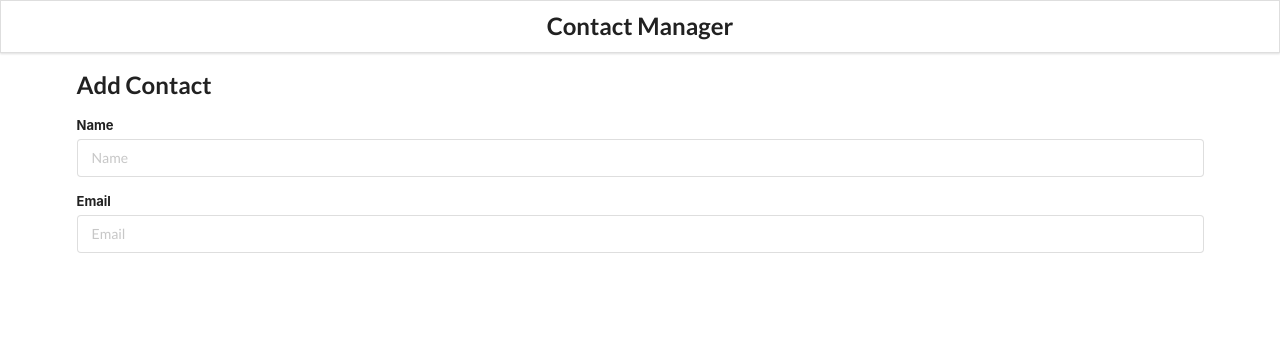
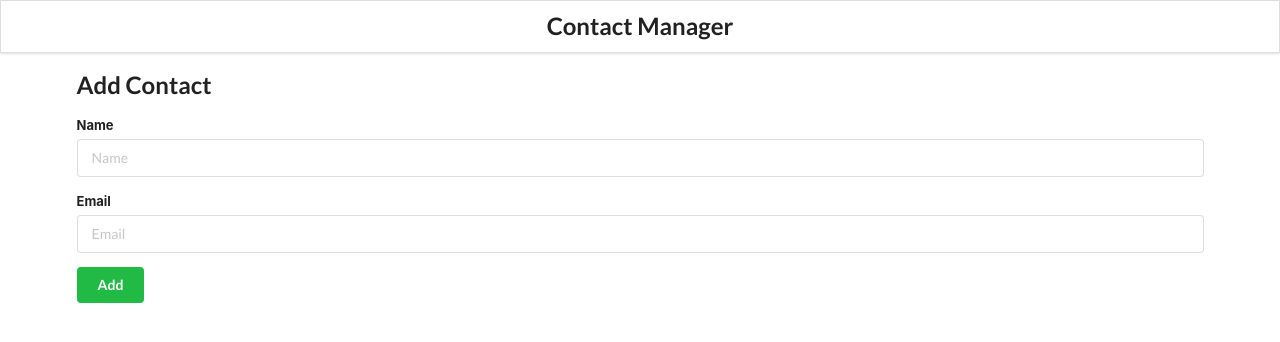
Before and after one commit to al-jabir/contact-app, a React (Create React App) app: page / in a window 1280 px wide. Shown: the top 342 px of the page. Built offline with nearby package versions, Linux system fonts and the light colour scheme.

Commit message:
add button

```diff
--- a/src/components/AddContact.js
+++ b/src/components/AddContact.js
@@ -14,6 +14,7 @@ class AddContact extends Component {
             <label>Email</label>
             <input type="text" name="email" placeholder="Email" />
           </div>
+          <button className="ui button green">Add</button>
         </form>
       </div>
     );
```
